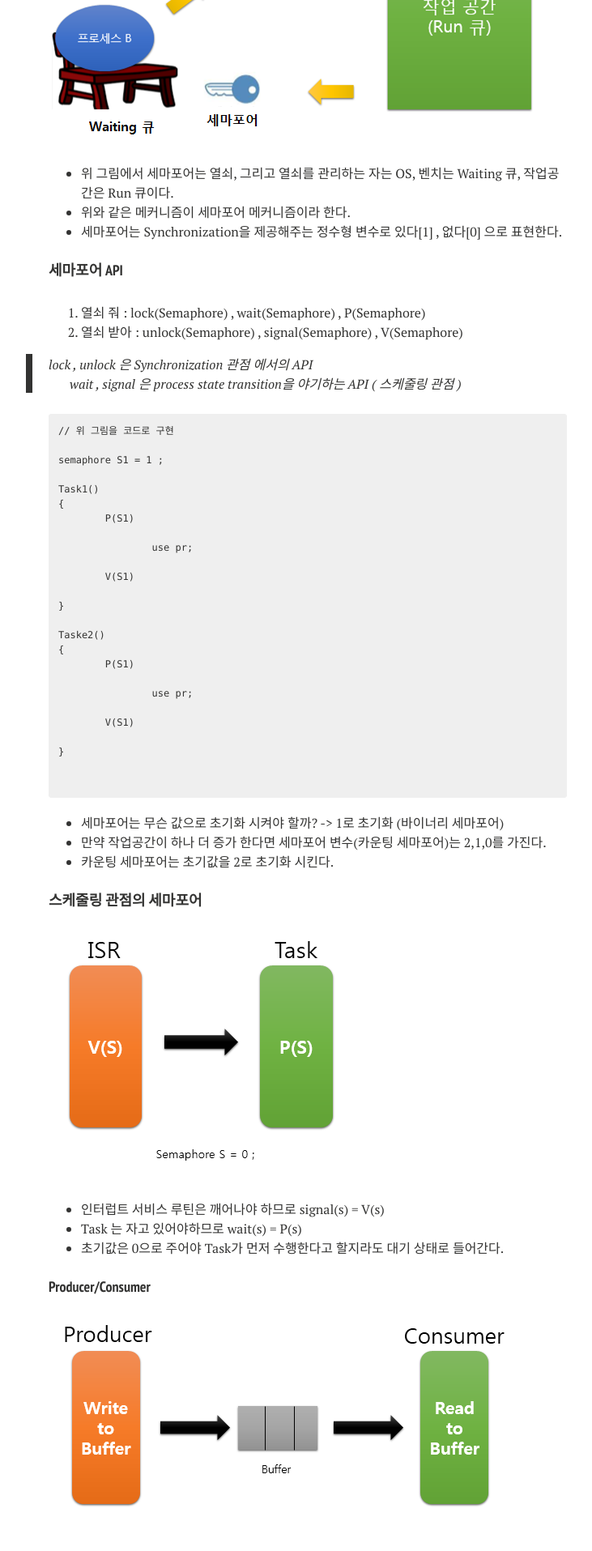
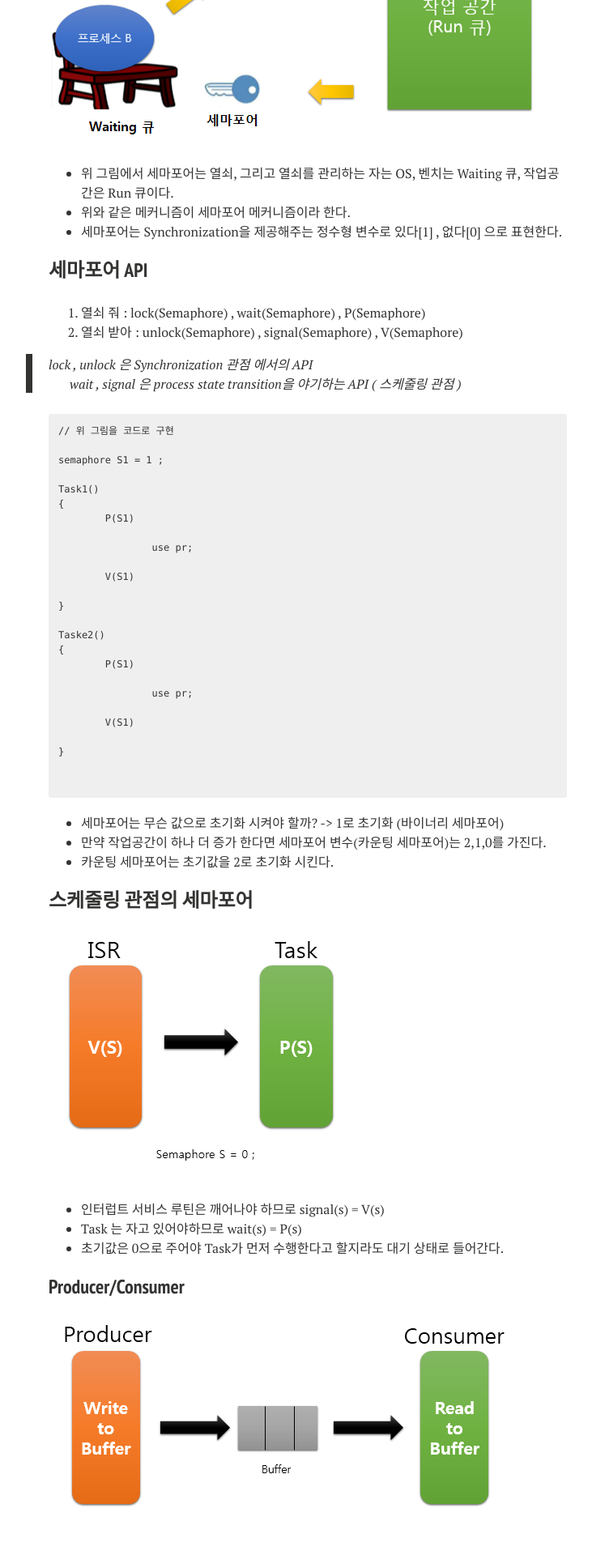
Before and after one commit to yimok/yimok.github.io, a Jekyll site: the page built from _posts/2016-02-11-OS-process-synchronization.md, in a window 1280 px wide. Shown: the part 4449-6364 px from the top of the page at 81% size, without its empty margins (260-991 px from the left). Built offline with Jekyll 4.4.1, drawn with Linux system fonts in a browser that asks for light colours; nearby versions of some CDN libraries.

Commit message:
study update

```diff
--- a/_posts/2016-02-11-OS-process-synchronization.md
+++ b/_posts/2016-02-11-OS-process-synchronization.md
@@ -170,7 +170,7 @@ Process Synchronization 이란 interaction 하는 프로세스들이 한 자원
 - 세마포어는 Synchronization을 제공해주는 정수형 변수로 있다[1] , 없다[0] 으로 표현한다.
 
 
-#### 세마포어 API
+### 세마포어 API
 
 
 1. 열쇠 줘 : lock(Semaphore)       , wait(Semaphore)      , P(Semaphore)
@@ -215,7 +215,7 @@ Taske2()
 - 만약 작업공간이 하나 더 증가 한다면 세마포어 변수(카운팅 세마포어)는 2,1,0를 가진다.
 - 카운팅 세마포어는 초기값을 2로 초기화 시킨다.
 
-#### 스케줄링 관점의 세마포어
+### 스케줄링 관점의 세마포어
 
 <figure>
 	<img src="/images/post2-3.png" alt="">
@@ -225,7 +225,7 @@ Taske2()
 - Task 는 자고 있어야하므로 wait(s) = P(s)
 - 초기값은 0으로 주어야 Task가 먼저 수행한다고 할지라도 대기 상태로 들어간다.
 
-#### Producer/Consumer
+### Producer/Consumer
 
 <figure>
 	<img src="/images/post2-4.png" alt="">
@@ -243,6 +243,6 @@ Taske2()
 - 초기에 데이터는 없기때문에 0 이고 버퍼는 비어있기때문에 1로 초기화 한다.
 - Producer/Consumer는 스케줄링과 Mutual exclusion이 절묘하게 결합되어 있다. 이런 기능을 세마포어로 심플하게 구현 가능하다.
 
-#### 정리
+### 정리
 
 - 세마포어는 Mutual exclusion 도 제공해주고 스케줄링도 제공해 준다.
```
